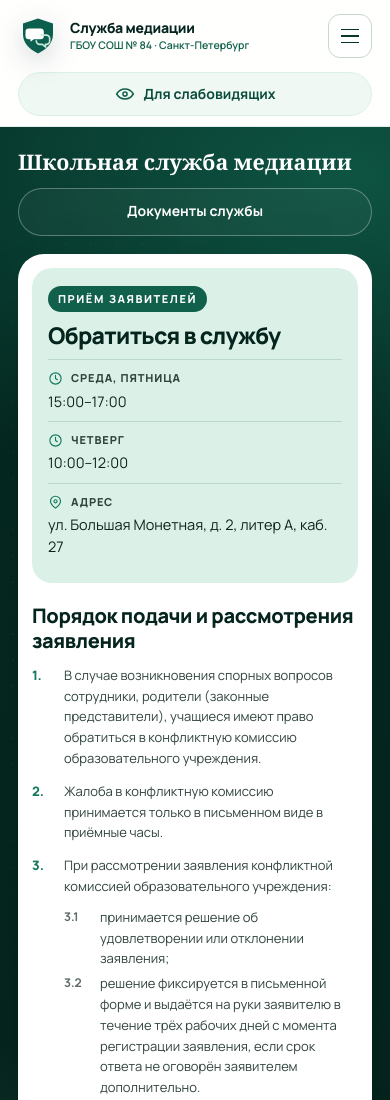
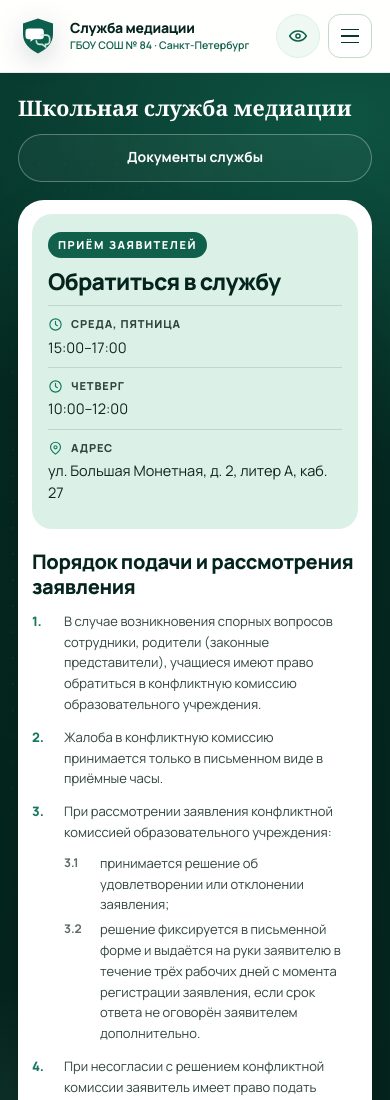
Before and after one commit to sh84-mediation/sh84-mediation.github.io, a plain HTML site: page index.html in a window 390 px wide. Shown: the top 1100 px of the page. Drawn offline with nearby package versions, Linux system fonts and the light colour scheme.

Commit message:
Add files via upload

```diff
--- a/assets/css/styles.css
+++ b/assets/css/styles.css
@@ -1606,14 +1606,14 @@ html.lightbox-open {
 @media (max-width: 640px) {
   :root {
     --gutter: 18px;
-    --header-h: 132px;
+    --header-h: 72px;
   }
   .header__inner {
     display: grid;
-    grid-template-columns: minmax(0, 1fr) auto;
-    grid-template-rows: 72px auto;
+    grid-template-columns: minmax(0, 1fr) auto auto;
+    grid-template-rows: 72px;
     height: auto;
-    gap: 0 10px;
+    gap: 0 8px;
   }
   .header__actions {
     display: contents;
@@ -1623,18 +1623,21 @@ html.lightbox-open {
     grid-row: 1;
   }
   .menu-toggle {
+    grid-column: 3;
+    grid-row: 1;
+  }
+  .a11y-toggle {
     grid-column: 2;
     grid-row: 1;
-  }
-  .a11y-toggle {
-    grid-column: 1 / -1;
-    grid-row: 2;
-    width: 100%;
-    margin: 0 0 10px;
-    padding: 0 16px;
-    justify-content: flex-start;
-    text-align: left;
-    white-space: normal;
+    width: 44px;
+    min-height: 44px;
+    padding: 0;
+    border-color: var(--line-strong);
+    border-radius: 12px;
+    justify-content: center;
+  }
+  .a11y-toggle__label {
+    display: none;
   }
   .brand__mark {
     width: 40px;
```
